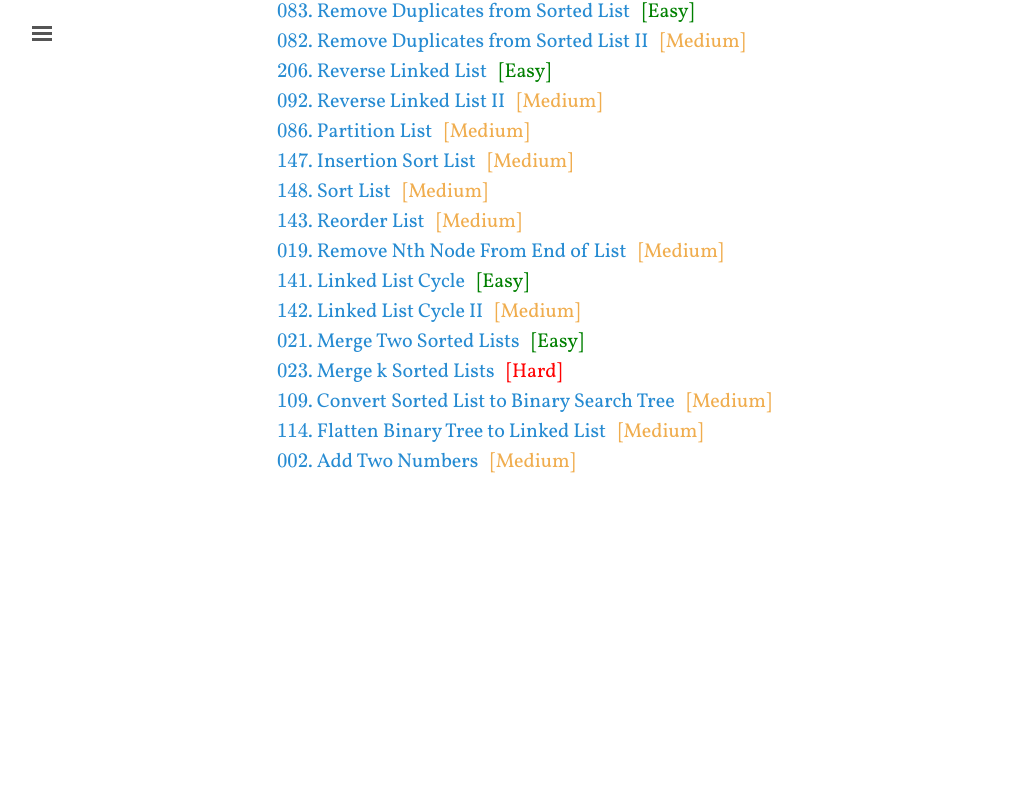
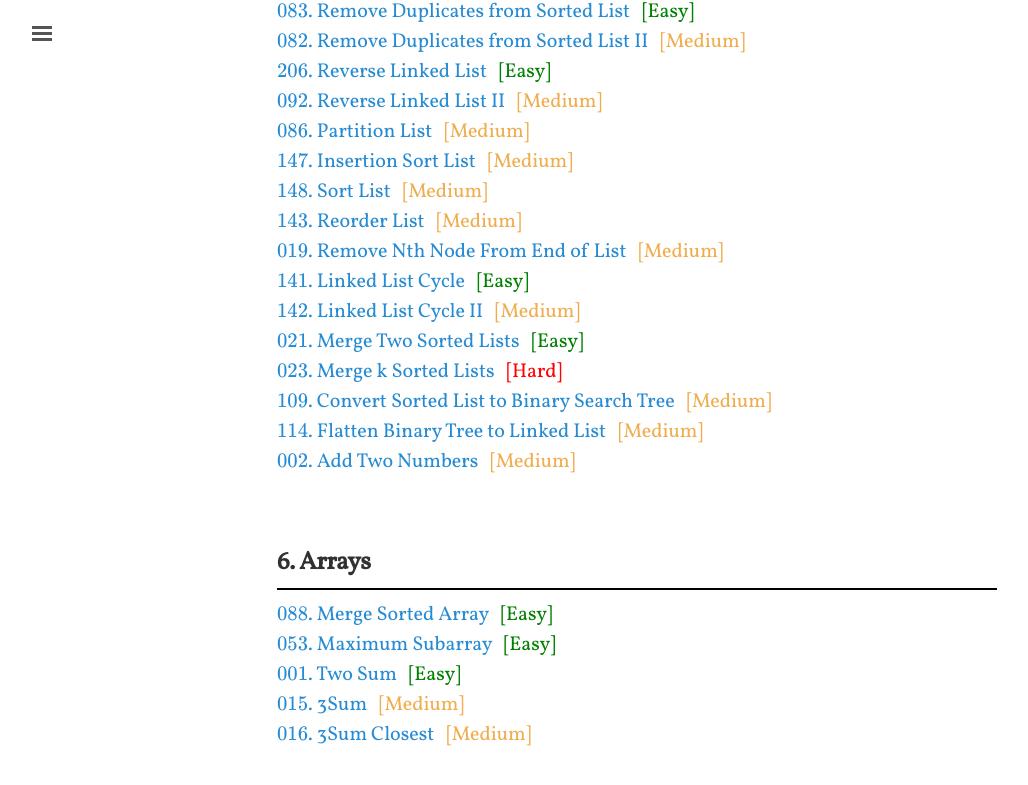
Before and after one commit to shevapato2008/myBlog, a Jekyll site: the page built from algorithms/leetcode/index.md, in a window 1280 px wide and 900 px high, scrolled down 1987 px. Shown: the top 785 px of the window, without its empty margins (3-1031 px from the left). Built offline with Jekyll 4.4.1, drawn with Linux system fonts in a browser that asks for light colours; nearby versions of some CDN libraries; some web fonts are replaced; formulas are drawn with MathJax 3; before the commit the page ends 2614 px from its top, so only the background shows below that.

Commit message:
Updated.

```diff
--- a/algorithms/leetcode/index.md
+++ b/algorithms/leetcode/index.md
@@ -83,4 +83,14 @@ This is LeetCode homepage.
 
 <br>
 
+## 6. Arrays
+---
+[$088$. Merge Sorted Array]({{site.baseurl}}/algorithms/leetcode/88) &nbsp; <span style="color:green;">[Easy]</span><br>
+[$053$. Maximum Subarray]({{site.baseurl}}/algorithms/leetcode/53) &nbsp; <span style="color:green;">[Easy]</span><br>
+[$001$. Two Sum]({{site.baseurl}}/algorithms/leetcode/1) &nbsp; <span style="color:green;">[Easy]</span><br>
+[$015$. 3Sum]({{site.baseurl}}/algorithms/leetcode/15) &nbsp; <span style="color:#F0AD4E;">[Medium]</span><br>
+[$016$. 3Sum Closest]({{site.baseurl}}/algorithms/leetcode/16) &nbsp; <span style="color:#F0AD4E;">[Medium]</span><br>
+
+<br>
+
 <br><br>
```
